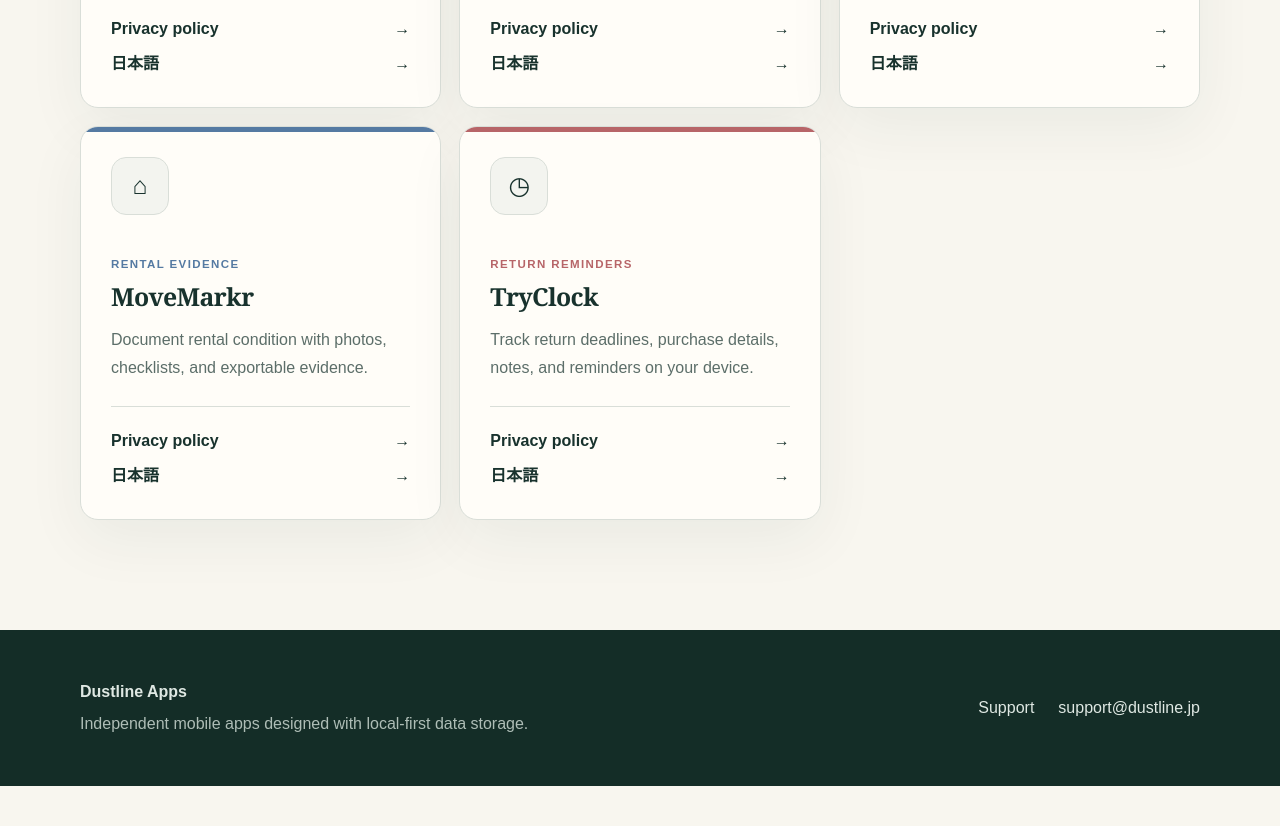
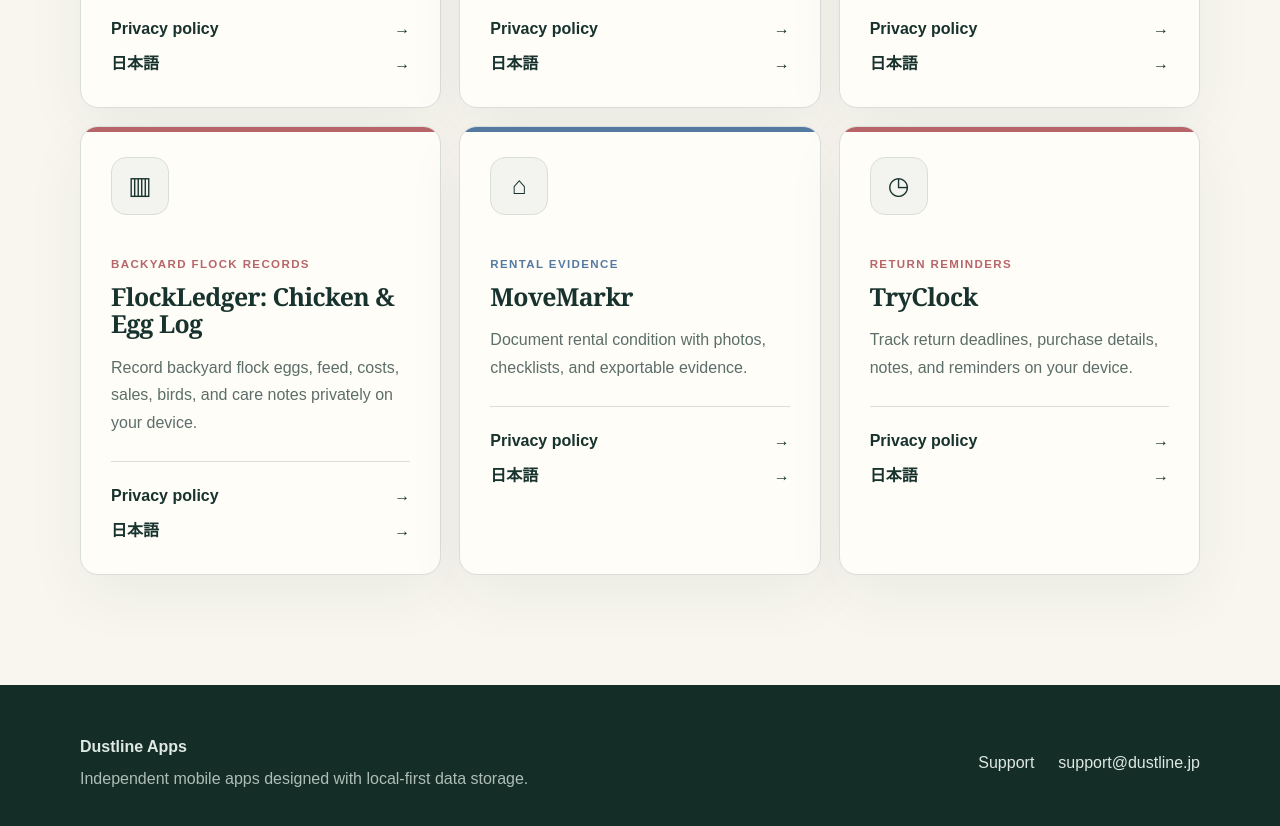
Before and after one commit to yuishoukai-ctrl/dustline-apps-privacy, a Next.js app: page /dustline-apps-privacy/ in a window 1280 px wide. Shown: the part 2600-3426 px from the top of the page. Before the commit the page ends 3386 px from the top, so only its background shows below. Built offline with nearby package versions, Linux system fonts and the light colour scheme.

Commit message:
Add FlockLedger privacy policy

```diff
--- a/app/site-content.ts
+++ b/app/site-content.ts
@@ -265,6 +265,29 @@ export const apps: AppInfo[] = [
     },
   },
   {
+    slug: "flockledger",
+    icon: "▥",
+    category: "Backyard flock records",
+    accent: "rose",
+    ads: false,
+    health: false,
+    childrenAge: 13,
+    noticeEn:
+      "This app records user-entered flock activity. It does not diagnose animals, recommend medication or withdrawal periods, determine whether eggs are safe to eat, or provide accounting or tax advice.",
+    noticeJa:
+      "本アプリはユーザーが入力した鶏群の活動記録を管理するもので、動物の診断、投薬・休薬期間の助言、卵の食用可否、会計・税務上の判断を行いません。",
+    en: {
+      name: "FlockLedger: Chicken & Egg Log",
+      summary:
+        "Record backyard flock eggs, feed, costs, sales, birds, and care notes privately on your device.",
+    },
+    ja: {
+      name: "FlockLedger 鶏・採卵・費用台帳",
+      summary:
+        "鶏群、採卵、飼料、費用、売上、個体、ケアメモを端末内で記録します。",
+    },
+  },
+  {
     slug: "move-markr",
     icon: "⌂",
     category: "Rental evidence",
@@ -300,8 +323,8 @@ export const apps: AppInfo[] = [
   },
 ];
 
-export const updatedDate = "August 12, 2026";
-export const updatedDateJa = "2026年8月12日";
+export const updatedDate = "August 13, 2026";
+export const updatedDateJa = "2026年8月13日";
 
 export function getApp(slug: string) {
   return apps.find((app) => app.slug === slug);
```
Also changed, not shown: app/[locale]/privacy/[app]/page.tsx (+14 -0 lines), 1 other file (tests, documents, lock files or other folders).
